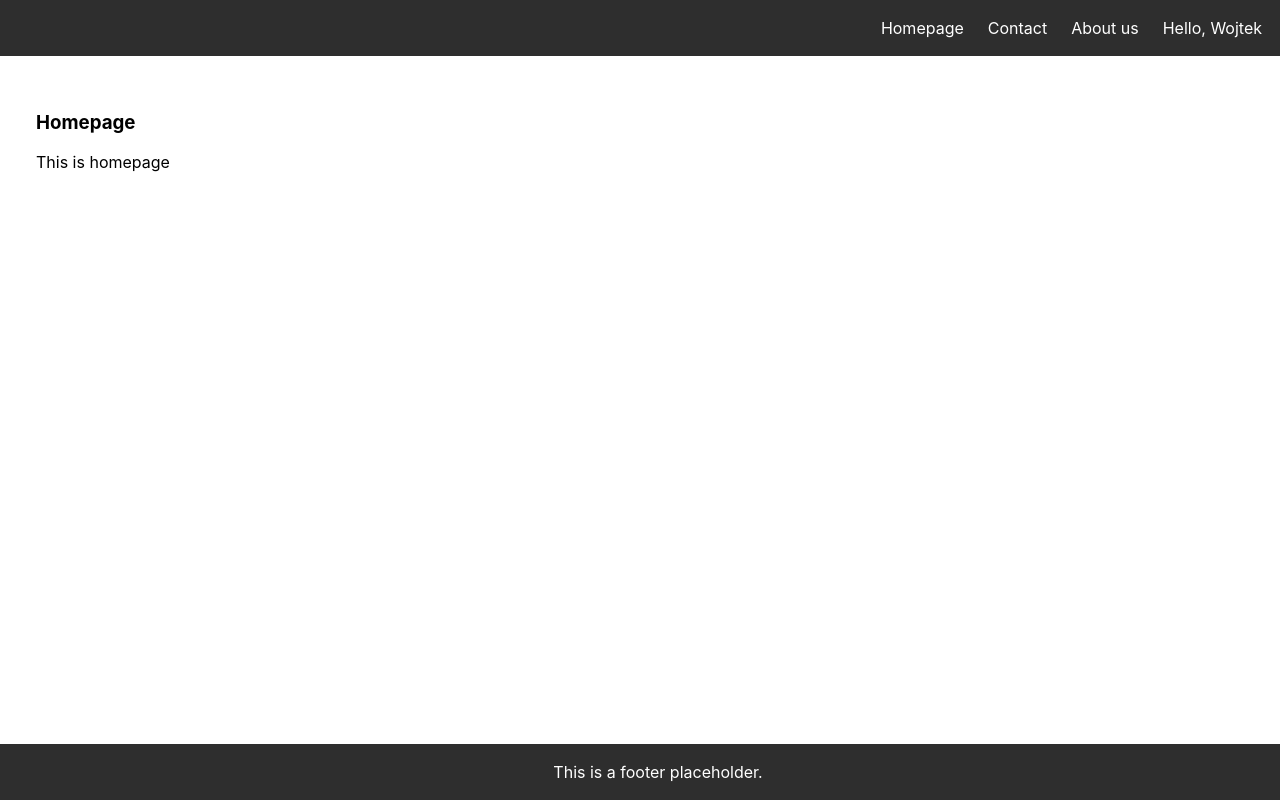
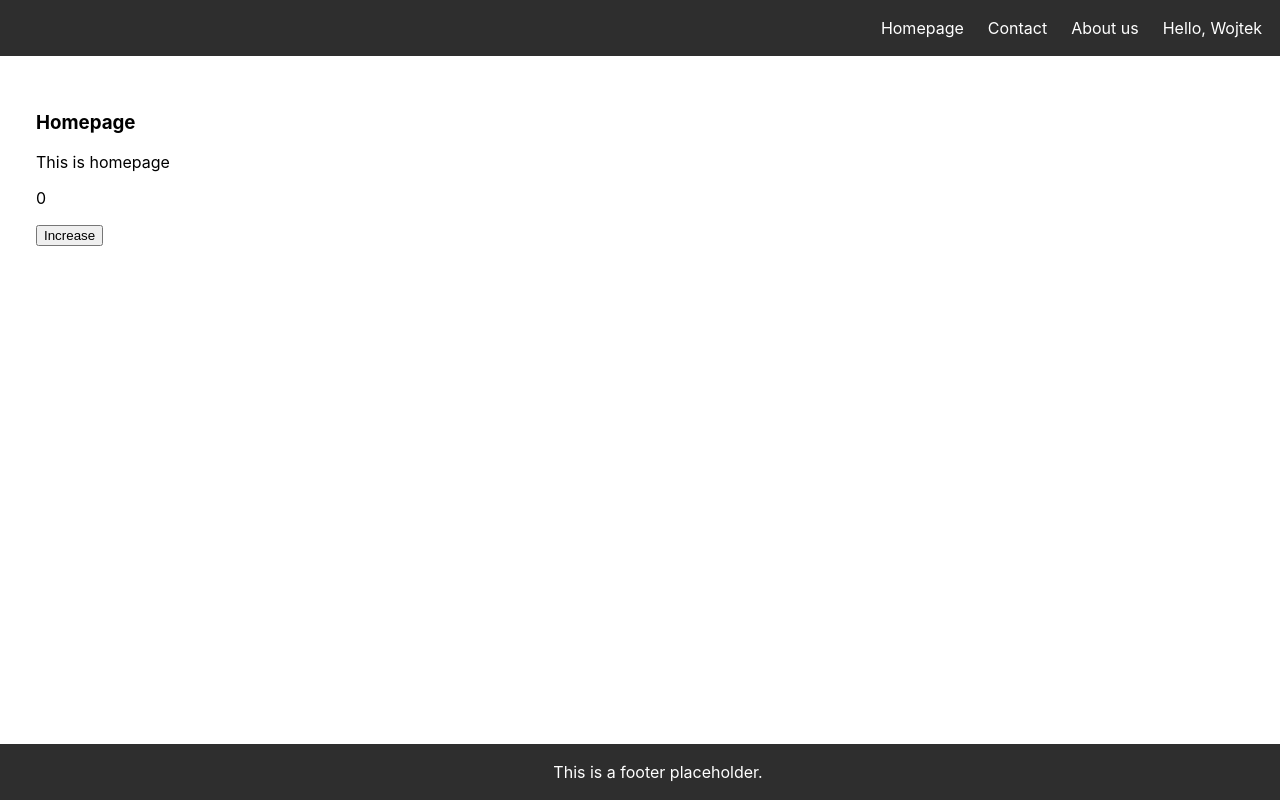
Before and after one commit to dexy171/reactrouter, a React (Create React App) app: page / in a window 1280 px wide. Built offline with nearby package versions, Linux system fonts and the light colour scheme.

Commit message:
added button with memo

```diff
--- /dev/null
+++ b/src/components/ButtonWithMemo/ButtonWithMemo.jsx
@@ -0,0 +1,7 @@
+import React from "react";
+
+export const ButtonWithMemo = React.memo(({ label, onButtonClick }) => {
+  console.log("refreshed");
+
+  return <button onClick={onButtonClick}>{label}</button>;
+});
--- a/src/components/Homepage/Homepage.jsx
+++ b/src/components/Homepage/Homepage.jsx
@@ -1,8 +1,18 @@
+import { useState } from "react";
+import { ButtonWithMemo } from "../ButtonWithMemo/ButtonWithMemo";
+
 export const Homepage = () => {
+  const [count, setCount] = useState(0);
+  const handleClick = () => {
+    setCount(count + 1);
+  };
+
   return (
     <section>
       <h1>Homepage</h1>
       <p>This is homepage</p>
+      <p>{count}</p>
+      <ButtonWithMemo onButtonClick={handleClick} label="Increase" />
     </section>
   );
 };
```
